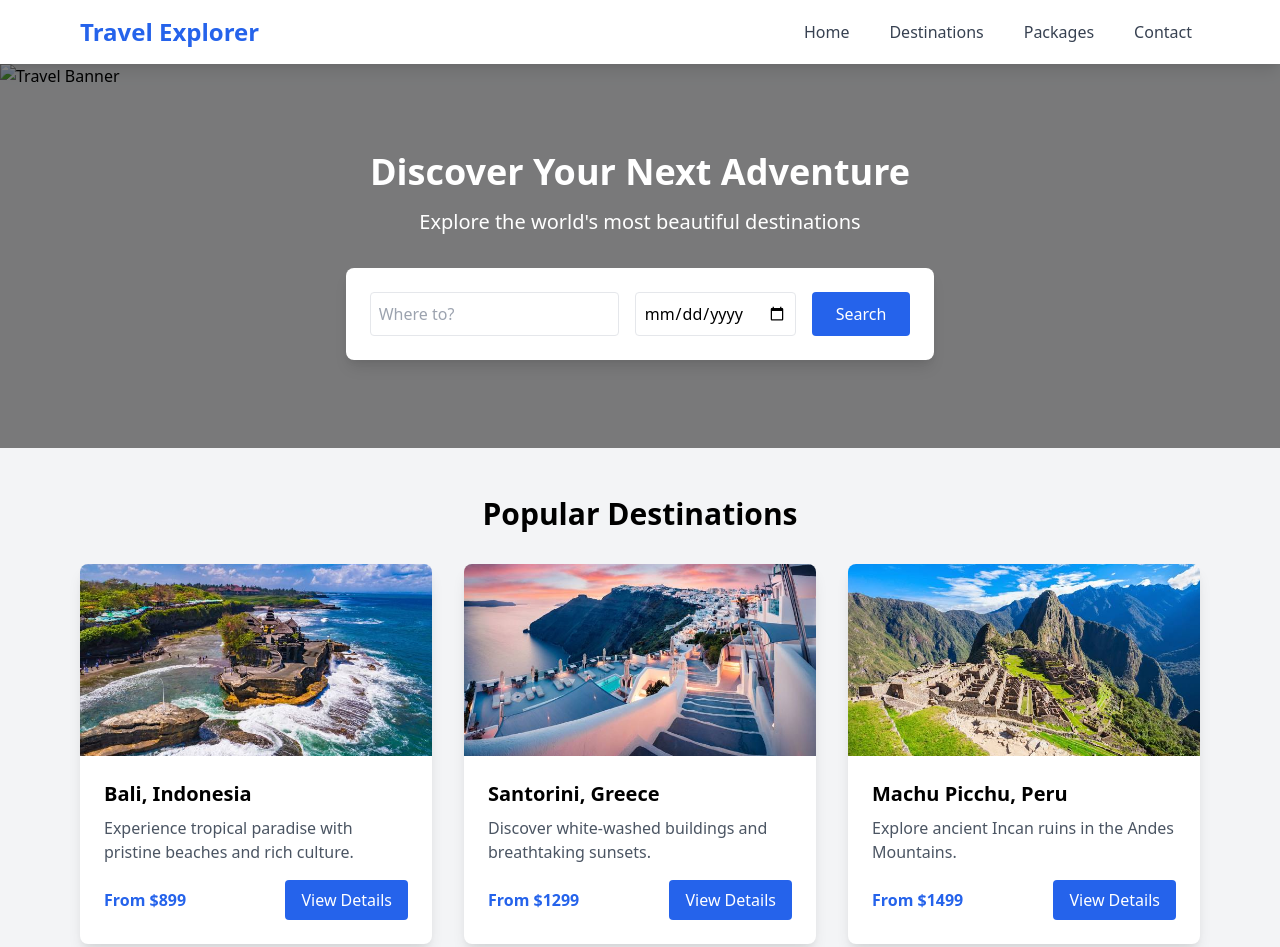
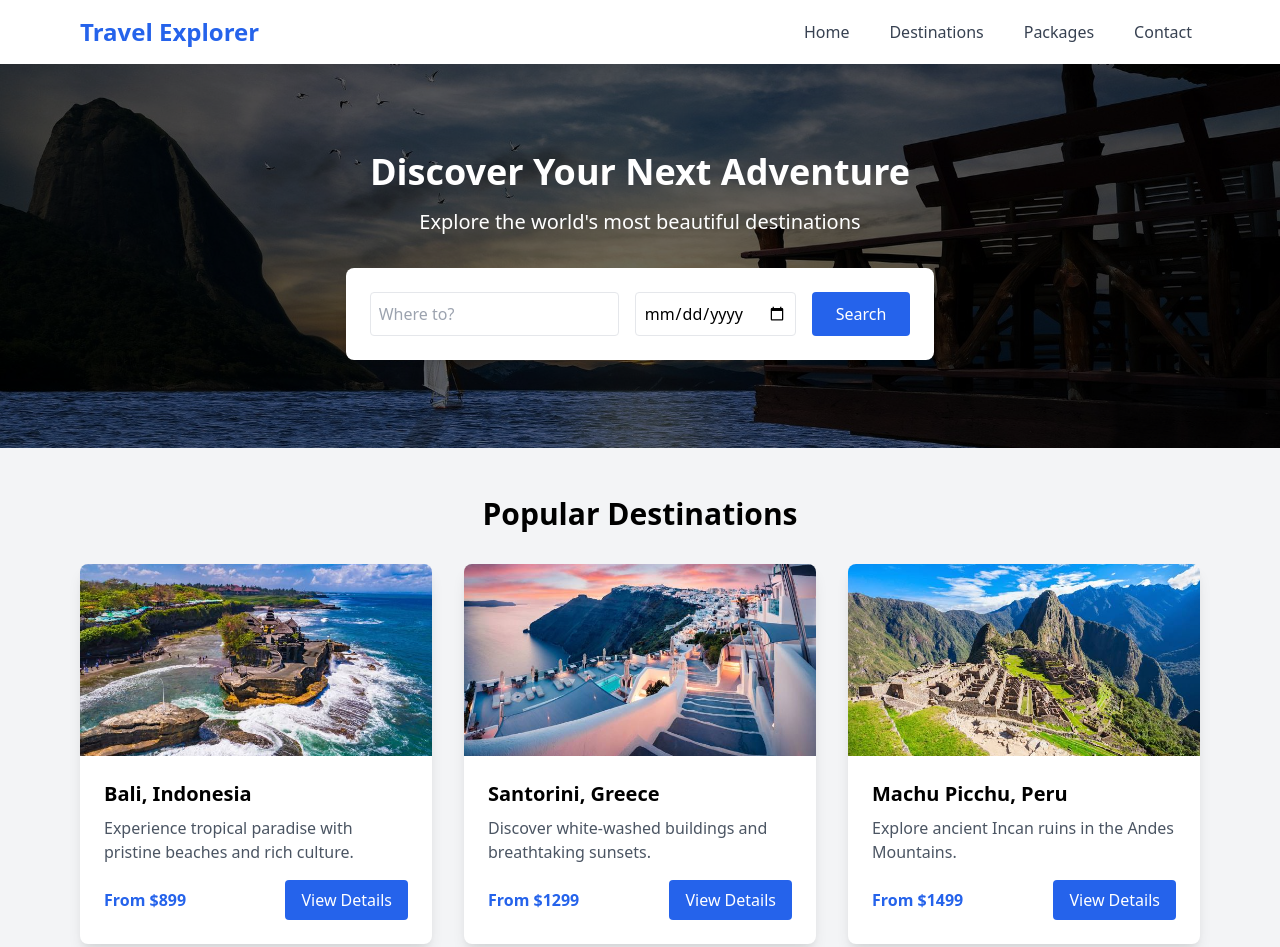
Before and after one commit to Drishtilunawat/tra-vela, a plain HTML site: page index.html in a window 1280 px wide. Shown: the top 947 px of the page. Drawn offline with nearby package versions, Linux system fonts and the light colour scheme.

Commit message:
Update index.html

```diff
--- a/index.html
+++ b/index.html
@@ -28,7 +28,7 @@
 
     <!-- Hero Section -->
     <div class="relative h-96">
-        <img src=hero.jpg" alt="Travel Banner" class="w-full h-full object-cover"/>
+        <img src="hero.jpg" alt="Travel Banner" class="w-full h-full object-cover"/>
         <div class="absolute inset-0 bg-black bg-opacity-50 flex items-center justify-center">
             <div class="text-center">
                 <h1 class="text-4xl font-bold text-white mb-4">Discover Your Next Adventure</h1>
```
